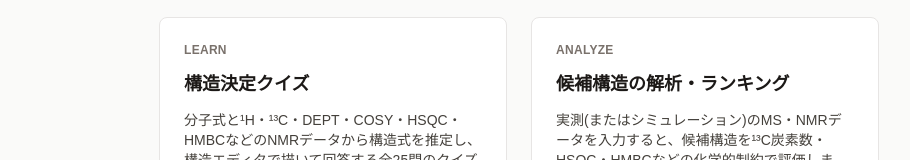
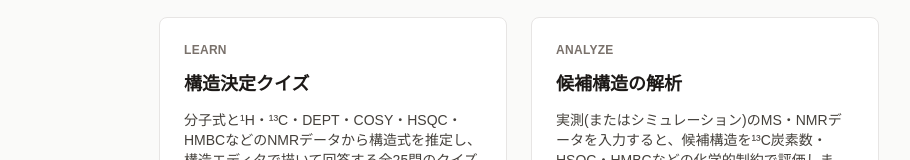
Before and after one commit to fuki0823/nmr-solver, a Next.js app: page / in a window 1280 px wide. Shown: the part 228-388 px from the top of the page, without its empty margins (121-1031 px from the left). Built offline with nearby package versions, Linux system fonts and the light colour scheme; no server answers.

Commit message:
Trim landing page Analyze card heading

```diff
--- a/src/app/page.tsx
+++ b/src/app/page.tsx
@@ -32,7 +32,7 @@
           <span className="text-xs font-semibold tracking-wide text-stone-500 uppercase">
             Analyze
           </span>
-          <h2 className="text-lg font-semibold text-stone-900">候補構造の解析・ランキング</h2>
+          <h2 className="text-lg font-semibold text-stone-900">候補構造の解析</h2>
           <p className="text-sm text-stone-700">
             実測(またはシミュレーション)のMS・NMRデータを入力すると、候補構造を¹³C炭素数・HSQC・HMBCなどの化学的制約で評価します。明らかに矛盾する候補は除外した上で、残った候補を一致度でランキングします。
           </p>
```
